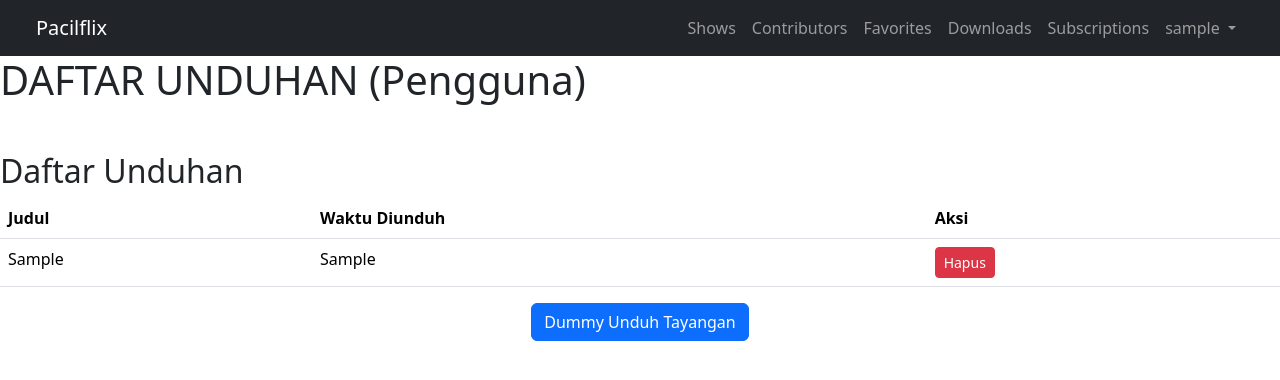
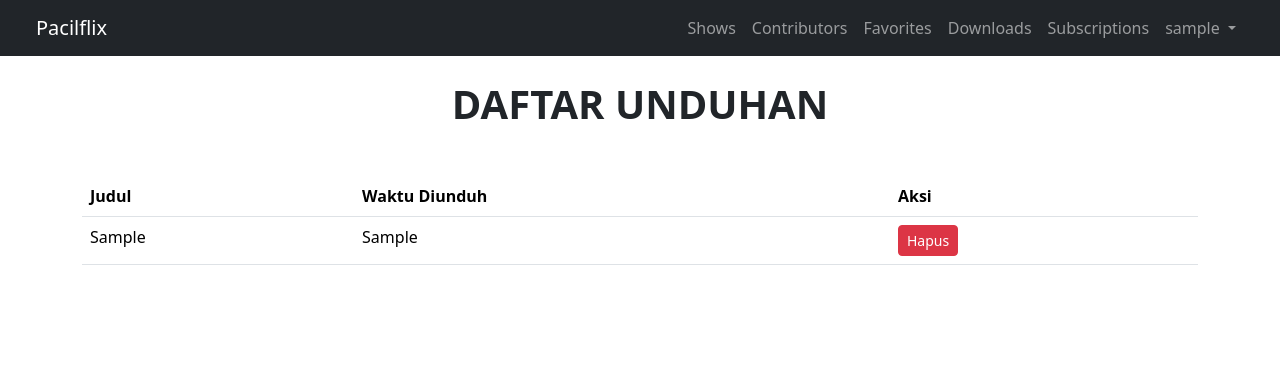
Before and after one commit to basdat-a4/Pacilflix, a Django app: template save/templates/daftar_unduhan.html in a window 1280 px wide. Shown: the top 380 px of the page. Run offline with Django 5.2, Linux system fonts and the light colour scheme; the template is opened without the code that fills it: most values are stand-ins (such as "Sample title", 1, 10 or a date in 2020).

Commit message:
Perbaruan di views dan templates

```diff
--- a/save/templates/daftar_unduhan.html
+++ b/save/templates/daftar_unduhan.html
@@ -2,27 +2,39 @@
 {% block content %}
 
 {% include "navbar-user.html" %}
-<h1>DAFTAR UNDUHAN (Pengguna)</h1>
 
-<!-- Modal Unduh Tayangan-->
-<div class="modal fade" id="modalUnduhTayangan" tabindex="-1" aria-labelledby="modalUnduhTayanganLabel"
-    aria-hidden="true">
-    <div class="modal-dialog">
-        <div class="modal-content">
-            <div class="modal-header">
-                <h5 class="modal-title" id="modalUnduhTayanganLabel">SUKSES MENAMBAHKAN TAYANGAN KE DAFTAR UNDUHAN
-                </h5>
-                <button type="button" class="btn-close" data-bs-dismiss="modal" aria-label="Close"></button>
-            </div>
-            <div class="modal-body">
-                <p>Selamat! Anda telah berhasil mengunduh [Judul Tayangan] dan akan berlaku hingga [current time + 7
-                    hari]. Cek informasi selengkapnya pada halaman daftar unduhan.</p>
-            </div>
-            <div class="modal-footer">
-                <button type="button" class="btn btn-secondary" data-bs-dismiss="modal">Tutup</button>
-                <a href="#daftar-unduhan" class="btn btn-primary">Menuju Daftar Unduhan</a>
-            </div>
-        </div>
+<!-- Daftar Unduhan -->
+<div class="container mt-4">
+    <h1 class="text-center fw-bold">DAFTAR UNDUHAN</h1>
+    <div id="daftar-unduhan" class="mt-5">
+        {% if error_message %}
+        <p>Error: {{ error_message }}</p>
+        {% endif %}
+        {% if unduhan_list %}
+        <table class="table">
+            <thead>
+                <tr>
+                    <th scope="col">Judul</th>
+                    <th scope="col">Waktu Diunduh</th>
+                    <th scope="col">Aksi</th>
+                </tr>
+            </thead>
+            <tbody id="tabel-daftar-unduhan">
+                {% for unduhan in unduhan_list %}
+                <tr>
+                    <td>{{ unduhan.0 }}</td>
+                    <td>{{ unduhan.1 }}</td>
+                    <td>
+                        <button type="button" class="btn btn-danger btn-sm hapus-data">Hapus</button>
+                        <span class="status-hapus" style="margin-left: 5px;"></span>
+                    </td>
+                </tr>
+                {% endfor %}
+            </tbody>
+        </table>
+        {% else %}
+        <p>Tidak ada unduhan tersedia.</p>
+        {% endif %}
     </div>
 </div>
 
@@ -45,60 +57,23 @@
 </div>
 
 <!-- Toast Berhasil Hapus -->
-<div class="toast-container position-fixed bottom-0 end-0 p-3">
-    <div id="toastBerhasilHapus" class="toast align-items-center text-bg-success border-0" role="alert"
-        aria-live="assertive" aria-atomic="true">
-        <div class="d-flex">
-            <div class="toast-body">
-                Berhasil dihapus
+<div class="modal fade" id="modalBerhasilHapus" tabindex="-1" aria-labelledby="modalBerhasilHapusLabel"
+    aria-hidden="true">
+    <div class="modal-dialog">
+        <div class="modal-content">
+            <div class="modal-header">
+                <h5 class="modal-title" id="modalBerhasilHapusLabel">BERHASIL MENGHAPUS TAYANGAN</h5>
+                <button type="button" class="btn-close" data-bs-dismiss="modal" aria-label="Close"></button>
             </div>
-            <button type="button" class="btn-close btn-close-white me-2 m-auto" data-bs-dismiss="toast"
-                aria-label="Close"></button>
+            <div class="modal-body">
+                <p>Tayangan berhasil dihapus.</p>
+            </div>
+            <div class="modal-footer">
+                <button type="button" class="btn btn-secondary" data-bs-dismiss="modal">Tutup</button>
+            </div>
         </div>
     </div>
 </div>
-
-<!-- Daftar Unduhan -->
-<div id="daftar-unduhan" class="mt-5">
-    <h2>Daftar Unduhan</h2>
-    {% if error_message %}
-        <p>Error: {{ error_message }}</p>
-    {% endif %}
-        {% if unduhan_list %}
-            <table class="table">
-                <thead>
-                    <tr>
-                        <th scope="col">Judul</th>
-                        <th scope="col">Waktu Diunduh</th>
-                        <th scope="col">Aksi</th>
-                    </tr>
-                </thead>
-                <tbody id="tabel-daftar-unduhan">
-                    {% for unduhan in unduhan_list %}
-                    <tr data-id-tayangan="{{ unduhan.0 }}" data-username="{{ unduhan.1 }}" data-timestamp="{{ unduhan.3 }}">
-                        <td>{{ unduhan.2 }}</td>
-                        <td>{{ unduhan.3 }}</td>
-                        <td>
-                            <button type="button" class="btn btn-danger btn-sm hapus-data">Hapus</button>
-                            <span class="status-hapus" style="margin-left: 5px;"></span>
-                        </td>
-                    </tr>
-                    {% endfor %}
-                </tbody>
-            </table>
-        {% else %}
-            <p>Tidak ada unduhan tersedia.</p>
-        {% endif %}
-</div>
-
-<!-- Tombol Unduh Tayangan -->
-<div class="text-center mt-3">
-    <button type="button" class="btn btn-primary" id="unduh-tayangan-btn" data-bs-toggle="modal"
-        data-bs-target="#modalUnduhTayangan">
-        Dummy Unduh Tayangan
-    </button>
-</div>
-
 
 <script>
     document.querySelectorAll(".hapus-data").forEach(button => {
@@ -106,14 +81,6 @@
             hapusData(button.closest("tr"));
         });
     });
-
-    // // Tombol Uji Coba Hapus
-    // document.getElementById("uji-coba-hapus-btn").addEventListener("click", function () {
-    //     let testRow = document.querySelector("tr[data-id-tayangan]");
-    //     if (testRow) {
-    //         hapusData(testRow);
-    //     }
-    // });
 
     // Fungsi hapus row tabel
     function hapusData(row) {
@@ -129,7 +96,7 @@
         let diffDays = diffTime / (1000 * 3600 * 24);
 
         if (diffDays < 1) {
-            // Jika belum 1 hari
+            // Jika belum 1 hari, tampilkan modal gagal
             var modal = new bootstrap.Modal(document.getElementById('modalGagalHapus'));
             modal.show();
             return;
@@ -142,24 +109,24 @@
             .then(response => {
                 // Periksa status respon
                 if (response.ok) {
-                    // Jika penghapusan berhasil, muncul pesan
-                    let toastEl = document.getElementById('toastBerhasilHapus');
-                    let toast = new bootstrap.Toast(toastEl);
-                    toast.show();
-
                     // Setelah beberapa detik, row dihapus
                     setTimeout(() => {
                         row.remove();
+                        // Jika penghapusan berhasil, tampilkan modal sukses
+                        var modal = new bootstrap.Modal(document.getElementById('modalBerhasilHapus'));
+                        modal.show();
                     }, 3000);
                 } else {
-                    // Jika penghapusan gagal, muncul pesan
-                    row.querySelector(".status-hapus").textContent = "Gagal dihapus";
+                    // Jika penghapusan gagal, muncul pesan gagal di modal
+                    var modal = new bootstrap.Modal(document.getElementById('modalGagalHapus'));
+                    modal.show();
                 }
             })
             .catch(error => {
-                // Jika error, muncul pesan
+                // Jika error, muncul pesan gagal di modal
+                var modal = new bootstrap.Modal(document.getElementById('modalGagalHapus'));
+                modal.show();
                 console.error("Error:", error);
-                row.querySelector(".status-hapus").textContent = "Gagal dihapus";
             });
     }
 </script>
```
Also changed, not shown: Pacilflix/settings.py (+14 -0 lines), save/templates/daftar_favorit.html (+14 -12 lines), save/templates/detail_favorit.html (+6 -8 lines), save/views.py (+20 -14 lines).
